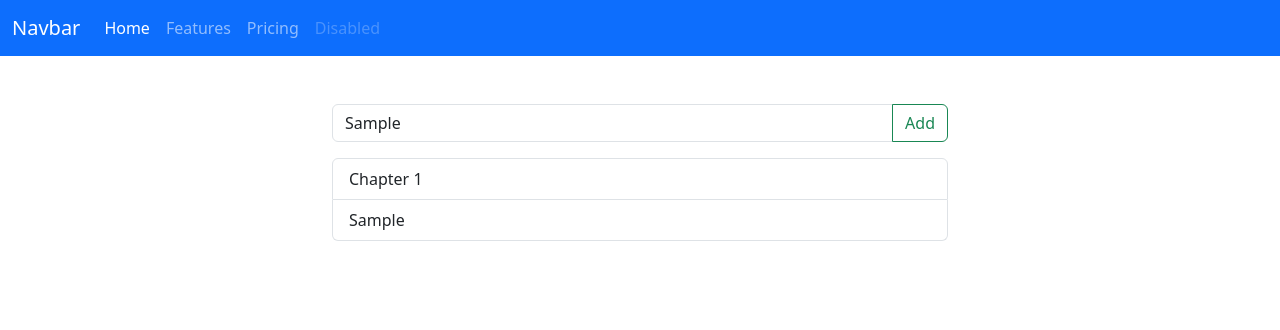
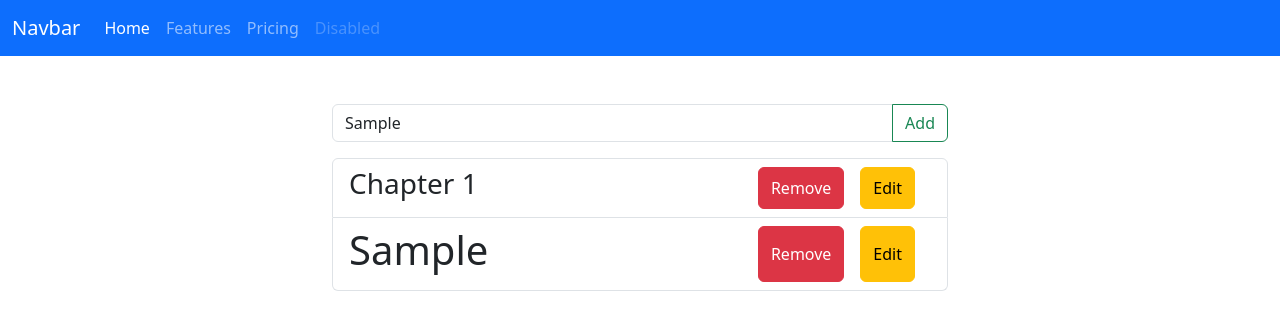
Before and after one commit to Karansingh7511/Short-JavaScript-Projects, a plain HTML site: page To-do.js/courses.html in a window 1280 px wide. Both pictures are taken after typing "Sample" into the empty fields and a click on the button "Add". Drawn offline with nearby package versions, Linux system fonts and the light colour scheme.

Commit message:
crud updated operations

```diff
--- a/To-do.js/courses.html
+++ b/To-do.js/courses.html
@@ -33,7 +33,11 @@
             <button id="add_btn" class="btn btn-outline-success" type="button" id="button-addon2">Add</button>
           </div>
           <ul id="parentList" class="list-group">
-            <li class="list-group-item">Chapter 1</li>
+            <li  class="list-group-item d-flex justify-content-between">
+              <h3 class="flex-grow-1">Chapter 1</h3>
+              <button class="btn btn-danger" onclick="removeChapter(this)">Remove</button>
+              <button class="btn btn-warning mx-3" onclick="editChapter(this)">Edit</button>
+            </li>
 
           </ul>
         </div>
@@ -41,23 +45,67 @@
     <script>
         let addBtn = document.getElementById('add_btn')
         addBtn.addEventListener('click', addChapter);
+        let parentList = document.getElementById('parentList');
+        function addChapter(e){
 
-        function addChapter(e){
+          if(parentList.children[0].className == "emptyMsg" ){
+             parentList.children[0].remove()
+          }
+
            let currentBtn = e.currentTarget;
            let currentInput = currentBtn.previousElementSibling
-           console.log(currentInput.value);
+           let currentChapterName = currentInput.value;
 
            //creating a new list by creating element
 
            let newLi = document.createElement('li')
+           newLi.className = "list-group-item d-flex justify-content-between"
            newLi.classList.add('list-group-item')
 
            //now adding that chapter name
-           newLi.textContent = currentInput.value
+           newLi.innerHTML = `<h1 class="flex-grow-1">${currentChapterName}</h1>
+              <button class="btn btn-danger" onclick="removeChapter(this)">Remove</button>
+              <button class="btn btn-warning mx-3">Edit</button>`
 
            //inserting that element into dom
+
+           parentList.appendChild(newLi)
+        }
+
+        function removeChapter(currElement){
+           currElement.parentElement.remove()
            let parentList = document.getElementById('parentList');
-           parentList.appendChild(newLi)
+           if(parentList.children.length <= 0){
+             let newEmptyMsg = document.createElement("h1")
+             newEmptyMsg.classList.add("emptyMsg")
+             newEmptyMsg.textContent = "nothing is here plaese add chapter"
+             parentList.appendChild(newEmptyMsg)
+           }
+        }
+
+        function editChapter(currElement){
+           if(currElement.textContent == "Done"){
+            currElement.textContent = "Edit"
+           let currentChapterName = currElement.previousElementSibling.value
+           let currHeading = document.createElement('h1');
+           currHeading.className = "flex-grow-1"
+           currHeading.textContent = currentChapterName
+
+
+
+           currElement.parentElement.replaceChild(currHeading,currElement.previousElementSibling)
+           }else{
+            currElement.textContent = "Done"
+           let currentChapterName = currElement.previousElementSibling.textContent
+           let currInput = document.createElement('input');
+           currInput.type = "text"
+           currInput.placeholder = "Chapter Name"
+           currInput.className = "form-control"
+           currInput.value = currentChapterName
+
+           currElement.parentElement.replaceChild(currInput,currElement.previousElementSibling)
+           }
+
         }
     </script>
 </body>
```
